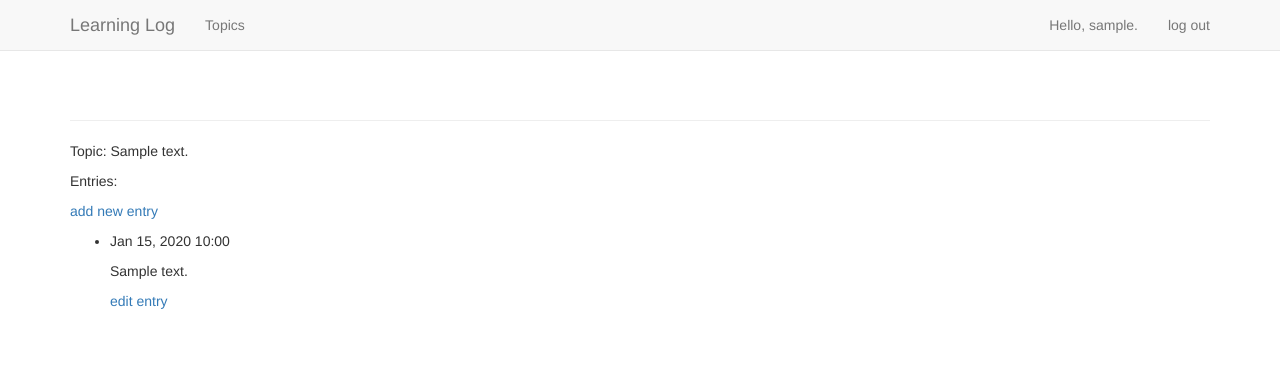
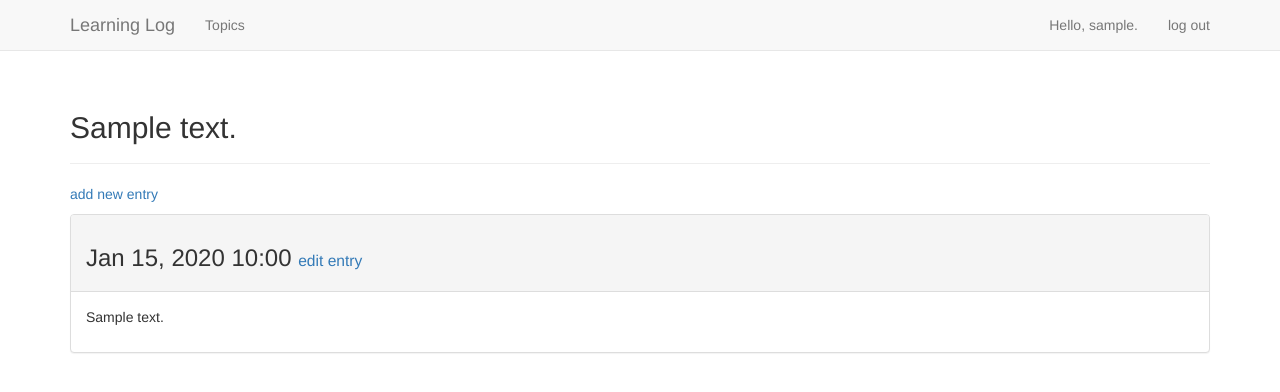
Before and after one commit to laboyd001/python-crash-course-learning-log, a Django app: page /topics/1/ in a window 1280 px wide. Shown: the top 392 px of the page. Run offline with Django 3.2, Linux system fonts and the light colour scheme; a user stored in the database is signed in; tables that the repository leaves empty hold one stand-in row (values such as "Sample post"); some libraries are stand-ins or nearby versions.

Commit message:
added styling to entries

```diff
--- a/learning_logs/templates/learning_logs/topic.html
+++ b/learning_logs/templates/learning_logs/topic.html
@@ -1,27 +1,31 @@
 {% extends 'learning_logs/base.html' %}
 
+{% block header %}
+  <h2>{{ topic }}</h2>
+{% endblock header %}
+
 {% block content %}
-
-<p>Topic: {{ topic }}</p>
-
-<p>Entries:</p>
   <p>
     <a href="{% url 'learning_logs:new_entry' topic.id %}">add new entry</a>
   </p>
-<ul>
+
   {% for entry in entries %}
-  <li>
-    <p>{{ entry.date_added|date:'M d, Y H:i'}}</p>
-    <p>{{ entry.text|linebreaks }}</p>
-    <p>
+    <div class="panel panel-default">
+      <div class="panel-heading">
+        <h3>
+          {{ entry.date_added|date:'M d, Y H:i'}}
+          <small>
               <a href="{% url 'learning_logs:edit_entry' entry.id %}">edit entry</a>
-    </p>
-  </li>
+          </small>
+        </h3>
+      </div>
+
+      <div class="panel-body">
+        {{ entry.text|linebreaks }}
+      </div>
+    </div> <!--panel-->
       {% empty %}
-  <li>
         There are no entries for this topic yet.
-  </li>
   {% endfor %}
-</ul>
 
 {% endblock content %}
```
Lines whose indentation alone changed are shown as unchanged.
